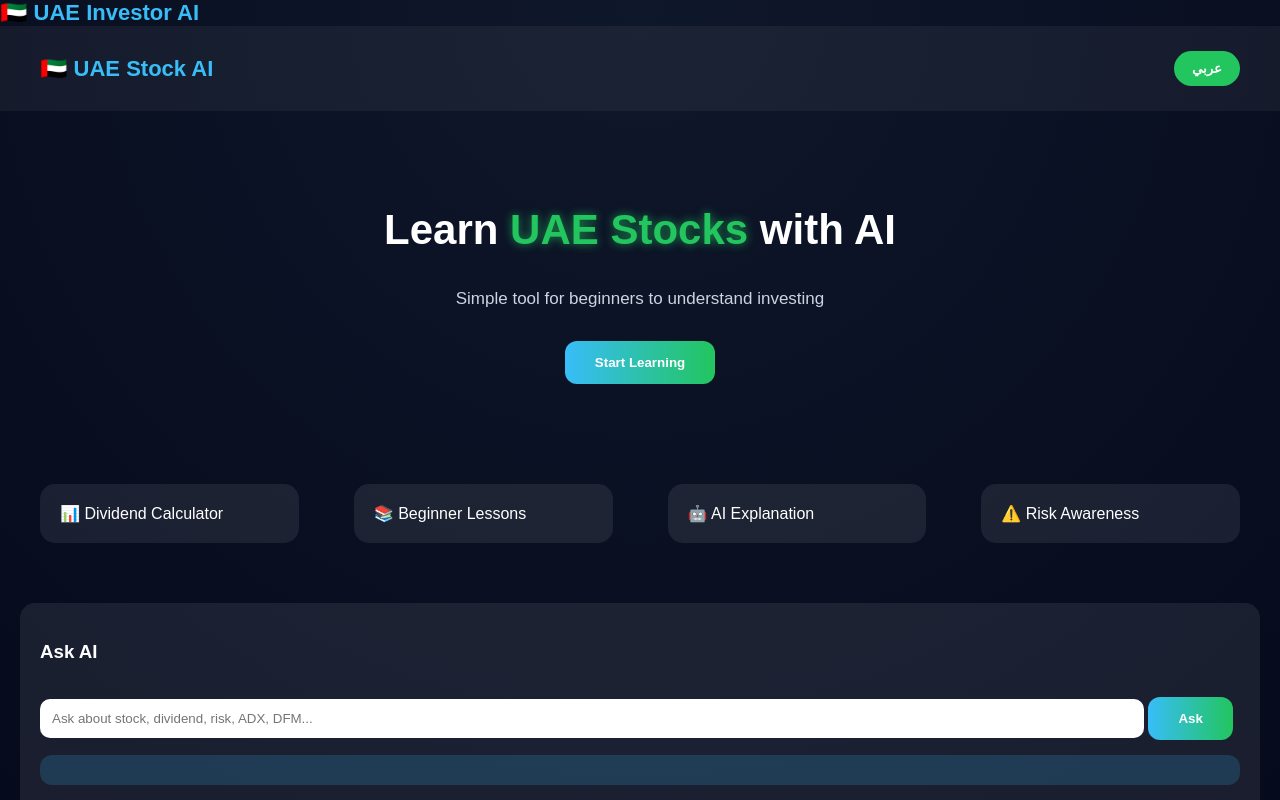
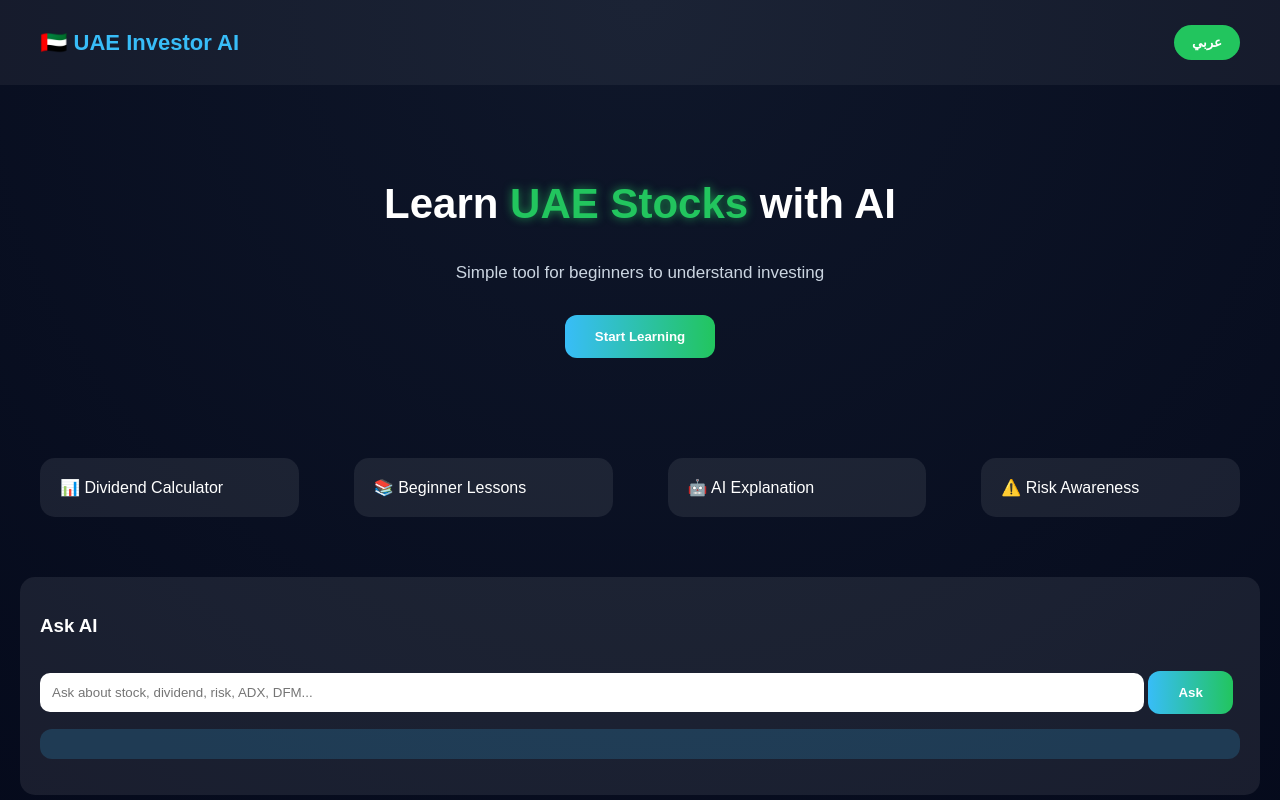
Before and after one commit to J-alnaqbi/uae-stock-app, a website: page index.html in a window 1280 px wide. Shown: the top 800 px of the page. Drawn offline with Linux system fonts and the light colour scheme.

Commit message:
Update logo text from 'UAE Stock AI' to 'UAE Investor AI'

```diff
--- a/index.html
+++ b/index.html
@@ -1,7 +1,7 @@
 <!DOCTYPE html>
 <html>
 <head>
-  <div class="logo">🇦🇪 UAE Investor AI</div>
+<title>UAE Investor AI</title>
   <style>
     body {
       margin: 0;
@@ -113,7 +113,7 @@
 <body>
 
 <header>
-  <div class="logo" id="logo">🇦🇪 UAE Stock AI</div>
+<div class="logo">🇦🇪 UAE Investor AI</div>
   <button class="lang-btn" onclick="toggleLang()" id="langBtn">عربي</button>
 </header>
 
```
